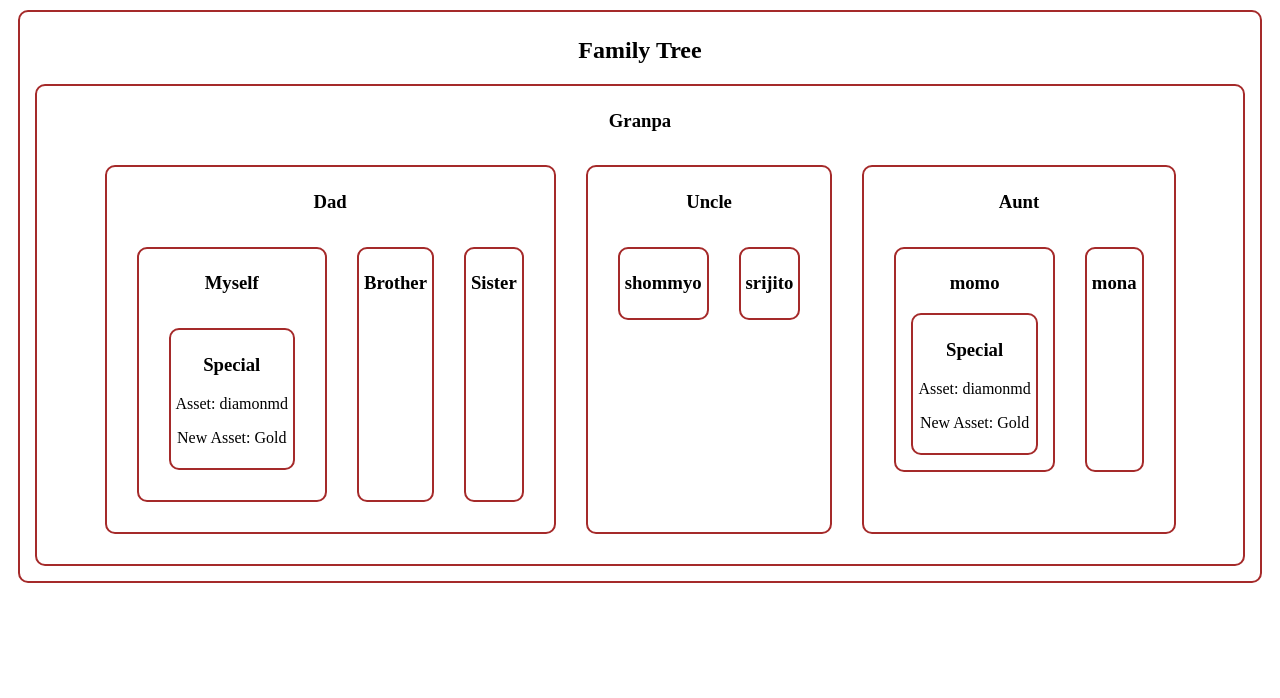
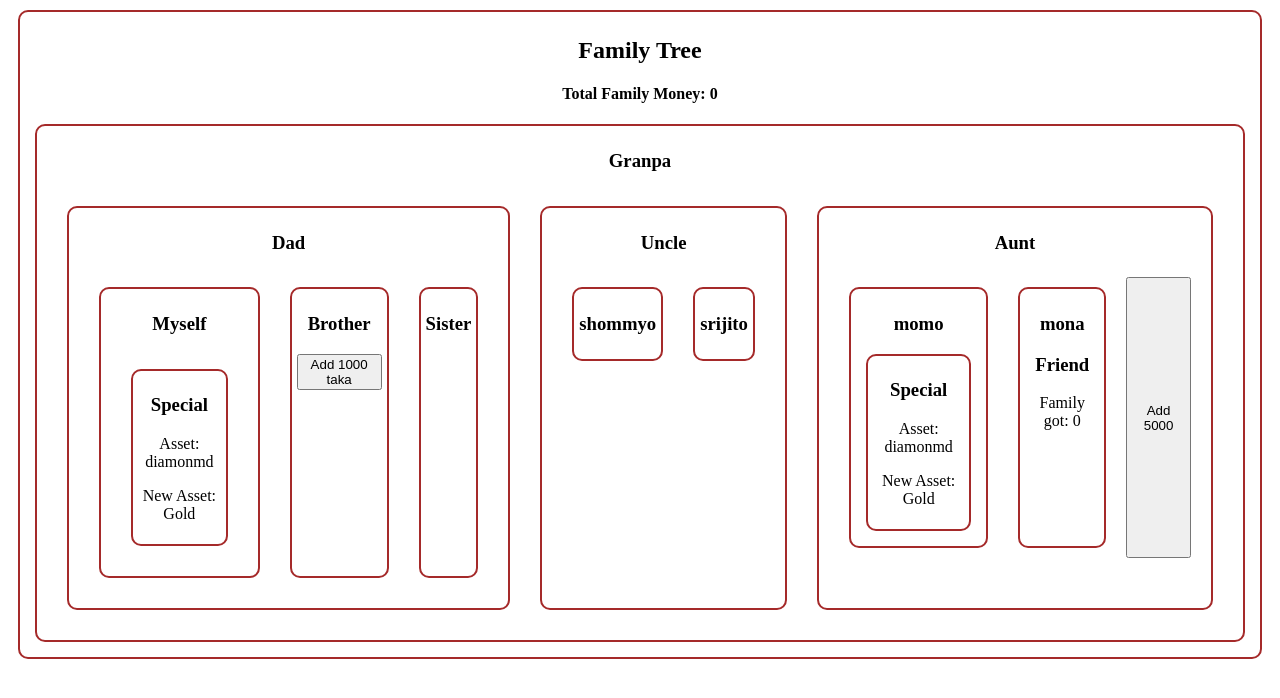
Before and after one commit to shoumyo/explore-react-form, a React (Vite) app: page / in a window 1280 px wide. Shown: the top 698 px of the page. Built offline with nearby package versions, Linux system fonts and the light colour scheme.

Commit message:
feat: implement money management in family components; add Friend component to display family money

```diff
--- a/src/Components/FamilyTree/Aunt/Aunt.jsx
+++ b/src/Components/FamilyTree/Aunt/Aunt.jsx
@@ -1,7 +1,11 @@
-import React from 'react';
+import React, { use } from 'react';
 import Cousin from '../Uncle/Cousin/Cousin';
+import { MoneyContext } from '../FamilyTree';
 
 const Aunt = ({Asset}) => {
+
+    const [money,setMoney]=use(MoneyContext);
+
     return (
         <div className='family-tree'>
             <h3>Aunt</h3>
@@ -9,6 +13,7 @@ const Aunt = ({Asset}) => {
             <section className='flex'>
                 <Cousin Asset={Asset} name='momo'></Cousin>
                 <Cousin name='mona'></Cousin>
+                <button onClick={()=>setMoney(money+5000)}>Add 5000</button>
             </section>
         </div>
     );
--- a/src/Components/FamilyTree/Dad/Brother/Brother.jsx
+++ b/src/Components/FamilyTree/Dad/Brother/Brother.jsx
@@ -1,9 +1,14 @@
-import React from 'react';
+import React, { use } from 'react';
+import { MoneyContext } from '../../FamilyTree';
 
 const Brother = () => {
+
+    const [money,setMoney]=use(MoneyContext);
+
     return (
         <div className='family-tree'>
             <h3>Brother</h3>
+            <button onClick={()=>setMoney(money+1000)}>Add 1000 taka</button>
         </div>
     );
 };
--- a/src/Components/FamilyTree/FamilyTree.jsx
+++ b/src/Components/FamilyTree/FamilyTree.jsx
@@ -1,4 +1,4 @@
-import React, { createContext } from 'react';
+import React, { createContext, useState } from 'react';
 import Granpa from './Granpa/Granpa';
 import Dad from './Dad/Dad';
 import Uncle from './Uncle/Uncle';
@@ -6,18 +6,26 @@ import Aunt from './Aunt/Aunt';
 import './FamilyTree.css';
 
  export const AssetContext=createContext('');
+ export const MoneyContext=createContext(0);
 
 const Asset='diamonmd';
 const NewAsset='Gold';
 const FamilyTree = () => {
+
+    const[money,setMoney]=useState(0);
+
     return (
         <div className='family-tree'>
             <h2>Family Tree</h2>
-            <AssetContext.Provider value={NewAsset}>
+            <h4>Total Family Money: {money}</h4>
+            <MoneyContext value={[money,setMoney]}>
+                 <AssetContext.Provider value={NewAsset}>
                 <div className='family-tree'>
                     <Granpa Asset={Asset}></Granpa>
                 </div>
             </AssetContext.Provider>
+            </MoneyContext>
+
 
         </div>
     );
--- a/src/Components/FamilyTree/Uncle/Cousin/Cousin.jsx
+++ b/src/Components/FamilyTree/Uncle/Cousin/Cousin.jsx
@@ -1,5 +1,6 @@
 import React from 'react';
 import Special from '../../Dad/Myself/Special/Special';
+import Friend from '../../../Freiend/Friend';
 
 const Cousin = ({name,Asset}) => {
     return (
@@ -8,6 +9,9 @@ const Cousin = ({name,Asset}) => {
             {
                 name==='momo' && <Special Asset={Asset}></Special>
             }
+            {
+                name==='mona' && <Friend></Friend>
+            }
         </div>
     );
 };
--- /dev/null
+++ b/src/Components/Freiend/Friend.jsx
@@ -0,0 +1,16 @@
+import React, { use } from 'react';
+import { MoneyContext } from '../FamilyTree/FamilyTree';
+
+const Friend = () => {
+
+    const [money,setMoney]=use(MoneyContext);
+
+    return (
+        <div>
+            <h3>Friend</h3>
+            <p>Family got: {money}</p>
+        </div>
+    );
+};
+
+export default Friend;
```
